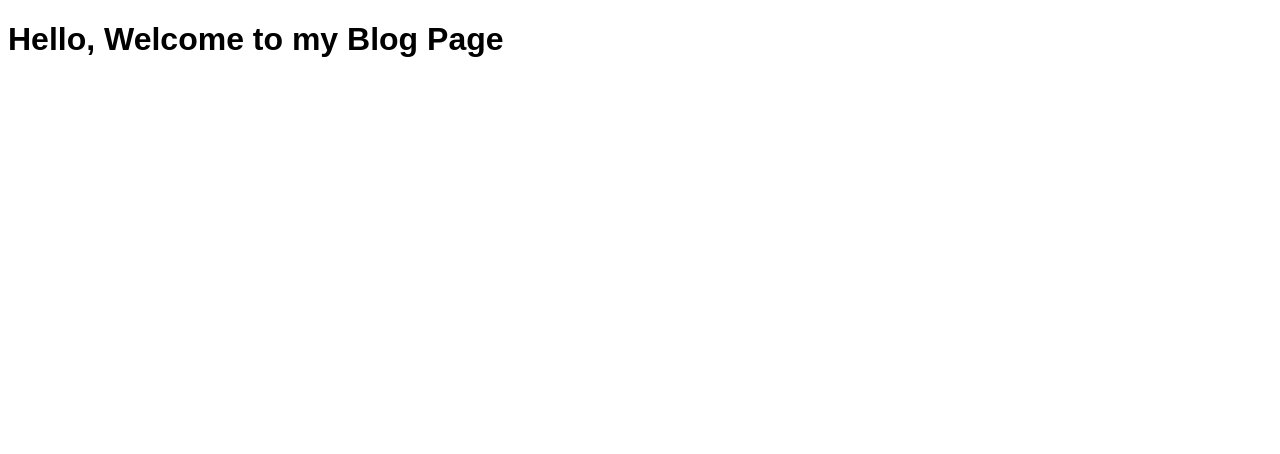
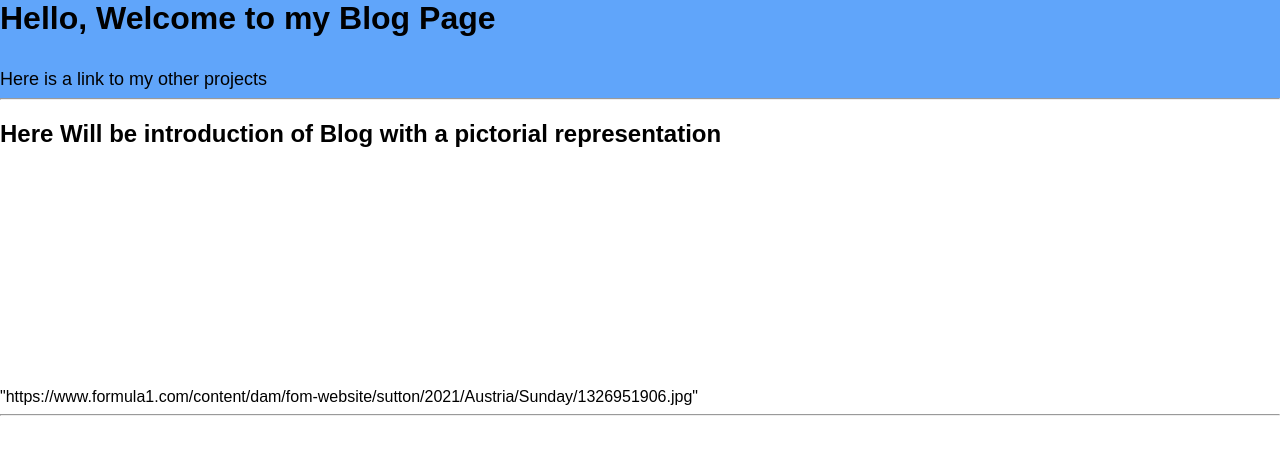
Before and after one commit to NikunjMalani3/BlogPage, a plain HTML site: page index.html in a window 1280 px wide. Drawn offline with Linux system fonts and the light colour scheme; a web font is replaced by a local one.

Commit message:
Initial Style Setup

```diff
--- a/index.html
+++ b/index.html
@@ -1,18 +1,24 @@
 <!DOCTYPE html>
 <html lang="en">
+
 <head>
     <meta charset="UTF-8">
     <meta http-equiv="X-UA-Compatible" content="IE=edge">
     <meta name="viewport" content="width=device-width, initial-scale=1.0">
     <title>Nikunj Malani/Blogs</title>
-    <link href ="style.css" rel="stylesheet"/>
+    <link href="style.css" rel="stylesheet" />
 </head>
+
 <body>
-    <header>
+    <header class="header">
         <h1 class="header-heading-1">Hello, Welcome to my Blog Page</h1>
-        <a href =
+        <a class="headerlink" href="https://nikunjmalani1.netlify.app/">Here is a link to my other projects</a>
+        <hr>
+    </header>
 
-    </header>
+    <h2 class="blog-intro">Here Will be introduction of Blog with a pictorial representation </h2>
+    <img>"https://www.formula1.com/content/dam/fom-website/sutton/2021/Austria/Sunday/1326951906.jpg"</img>
+    <hr>
 
 </body>
 </html>
--- a/style.css
+++ b/style.css
@@ -1,5 +1,34 @@
 @import url('https://fonts.googleapis.com/css2?family=Gemunu+Libre:wght@300;700&display=swap');
 
-:root{
+:root {
     font-family: 'Gemunu Libre', sans-serif;
+    --primary-color: #6EE7B7;
+    --secondary-color: #60A5FA;
 }
+
+body {
+    margin-left: 1px;
+    margin: 0px;
+}
+
+.header {
+    background-color: var(--secondary-color);
+}
+
+.header-heading-1 {
+    margin-block-start: 0em;
+    margin-block-end: 0em;
+    margin-bottom: 2rem;
+}
+
+.headerlink {
+    text-decoration: none;
+    text-align: right;
+    margin-bottom: 2rem;
+    color: black;
+    font-size: large;
+}
+
+.blog-intro{
+    margin-bottom: 15rem;
+}
```
